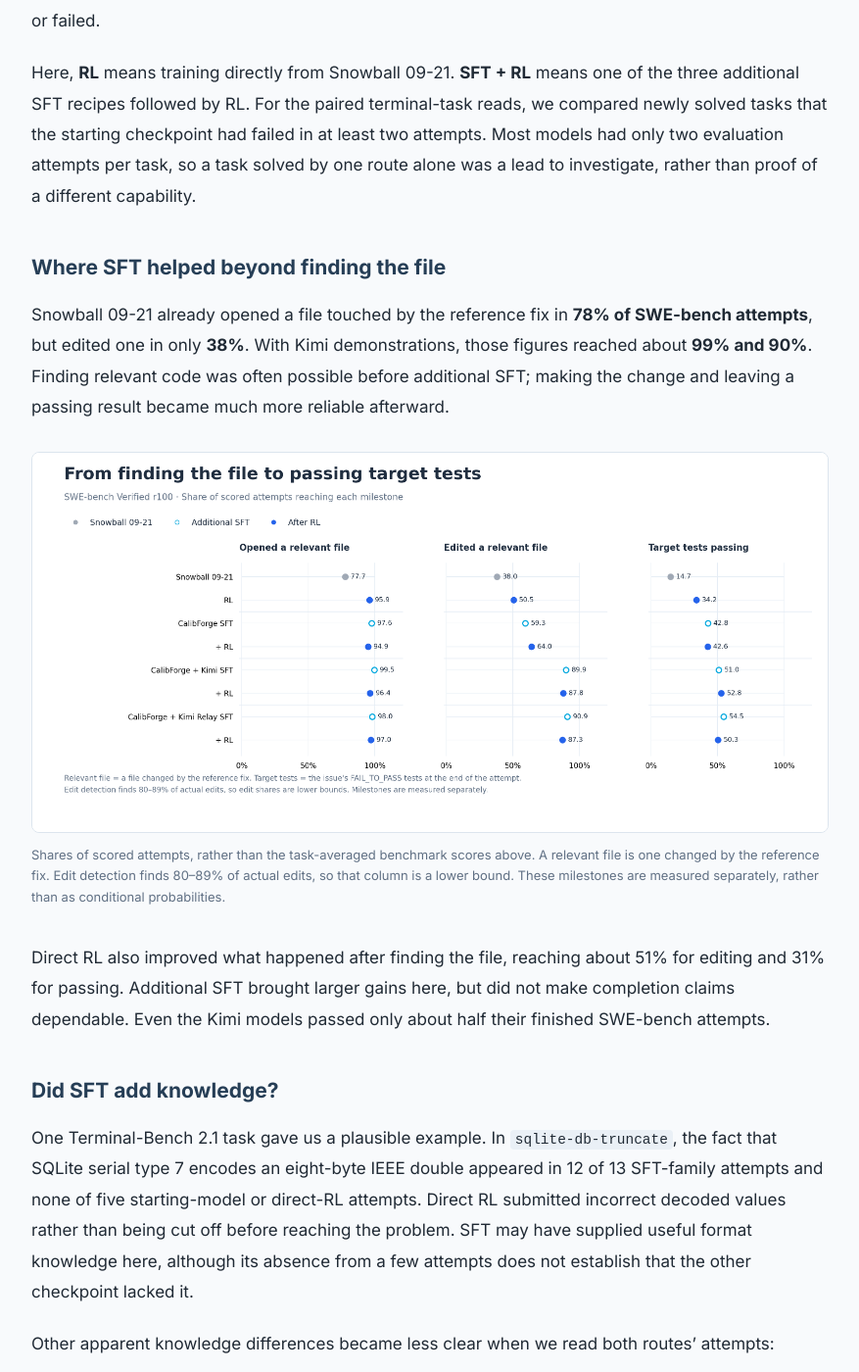
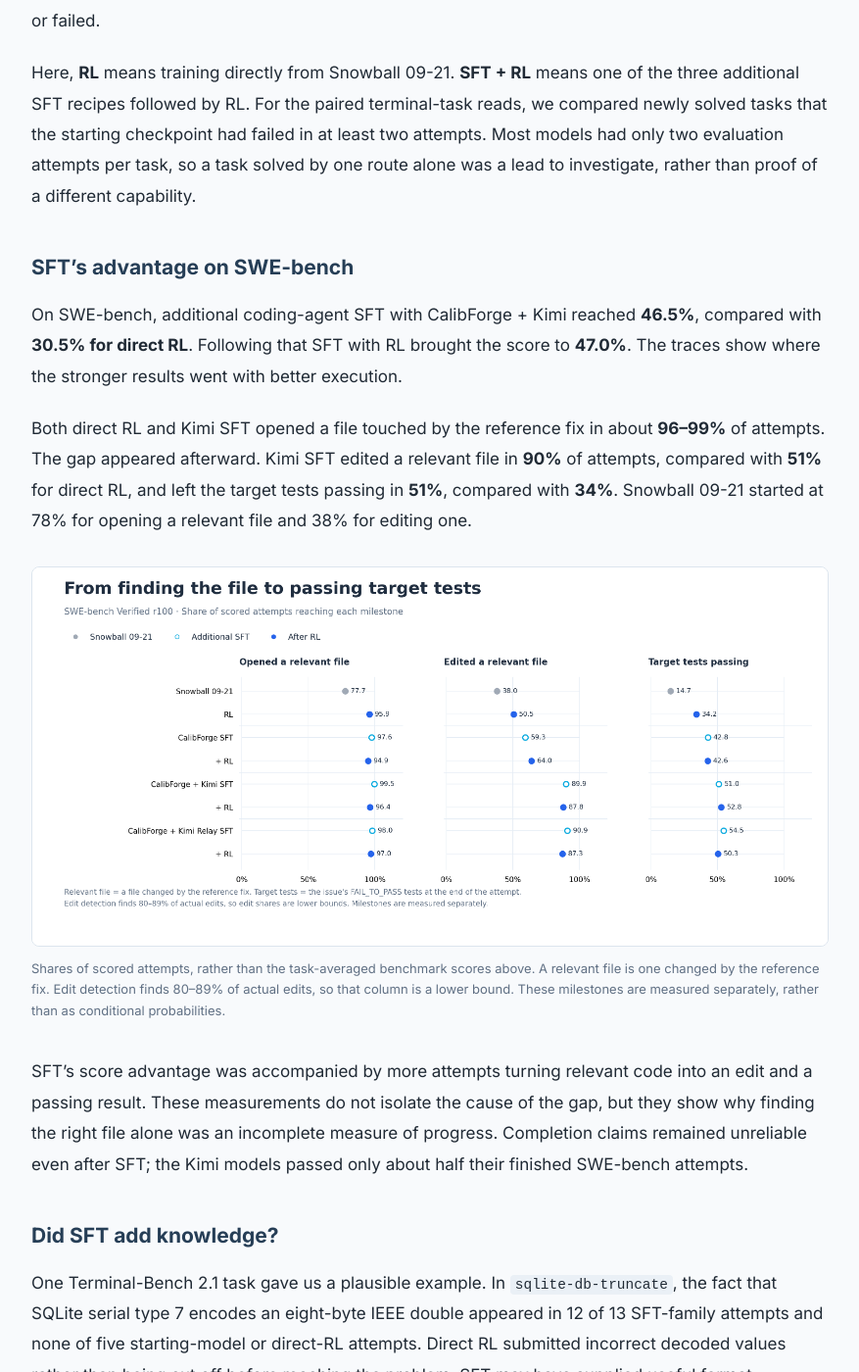
Before and after one commit to lukedhlee/lukedhlee.github.io, a Jekyll site: the page built from _posts/2026-10-21-turning-snowball-into-a-coding-agent.md, in a window 1280 px wide and 1400 px high, scrolled down 14752 px. Shown: the whole window at 98% size, without its empty margins (201-1078 px from the left). Built offline with Jekyll 4.4.1, drawn with Linux system fonts in a browser that asks for light colours.

Commit message:
Connect SWE trace milestones to final SFT and RL scores

```diff
--- a/_posts/2026-10-21-turning-snowball-into-a-coding-agent.md
+++ b/_posts/2026-10-21-turning-snowball-into-a-coding-agent.md
@@ -279,16 +279,18 @@
 
 Here, **RL** means training directly from Snowball 09-21. **SFT + RL** means one of the three additional SFT recipes followed by RL. For the paired terminal-task reads, we compared newly solved tasks that the starting checkpoint had failed in at least two attempts. Most models had only two evaluation attempts per task, so a task solved by one route alone was a lead to investigate, rather than proof of a different capability.
 
-### Where SFT helped beyond finding the file
+### SFT’s advantage on SWE-bench
 
-Snowball 09-21 already opened a file touched by the reference fix in **78% of SWE-bench attempts**, but edited one in only **38%**. With Kimi demonstrations, those figures reached about **99% and 90%**. Finding relevant code was often possible before additional SFT; making the change and leaving a passing result became much more reliable afterward.
+On SWE-bench, additional coding-agent SFT with CalibForge + Kimi reached **46.5%**, compared with **30.5% for direct RL**. Following that SFT with RL brought the score to **47.0%**. The traces show where the stronger results went with better execution.
+
+Both direct RL and Kimi SFT opened a file touched by the reference fix in about **96–99%** of attempts. The gap appeared afterward. Kimi SFT edited a relevant file in **90%** of attempts, compared with **51%** for direct RL, and left the target tests passing in **51%**, compared with **34%**. Snowball 09-21 started at 78% for opening a relevant file and 38% for editing one.
 
 <figure class="research-figure">
 <a href="{{ '/assets/img/snowball/trace-swe-steps.png?v=three-stages' | relative_url }}"><img src="{{ '/assets/img/snowball/trace-swe-steps.png?v=three-stages' | relative_url }}" alt="SWE-bench execution milestones. Snowball 09-21 opens a relevant file in 78 percent of scored attempts and edits one in 38 percent. Vanilla Kimi SFT reaches 99 and 90 percent respectively and leaves the target tests passing in 51 percent of scored attempts. Direct RL also improves editing and target-test success." width="2952" height="1404" loading="lazy"></a>
 <figcaption>Shares of scored attempts, rather than the task-averaged benchmark scores above. A relevant file is one changed by the reference fix. Edit detection finds 80–89% of actual edits, so that column is a lower bound. These milestones are measured separately, rather than as conditional probabilities.</figcaption>
 </figure>
 
-Direct RL also improved what happened after finding the file, reaching about 51% for editing and 31% for passing. Additional SFT brought larger gains here, but did not make completion claims dependable. Even the Kimi models passed only about half their finished SWE-bench attempts.
+SFT’s score advantage was accompanied by more attempts turning relevant code into an edit and a passing result. These measurements do not isolate the cause of the gap, but they show why finding the right file alone was an incomplete measure of progress. Completion claims remained unreliable even after SFT; the Kimi models passed only about half their finished SWE-bench attempts.
 
 ### Did SFT add knowledge?
 
```
